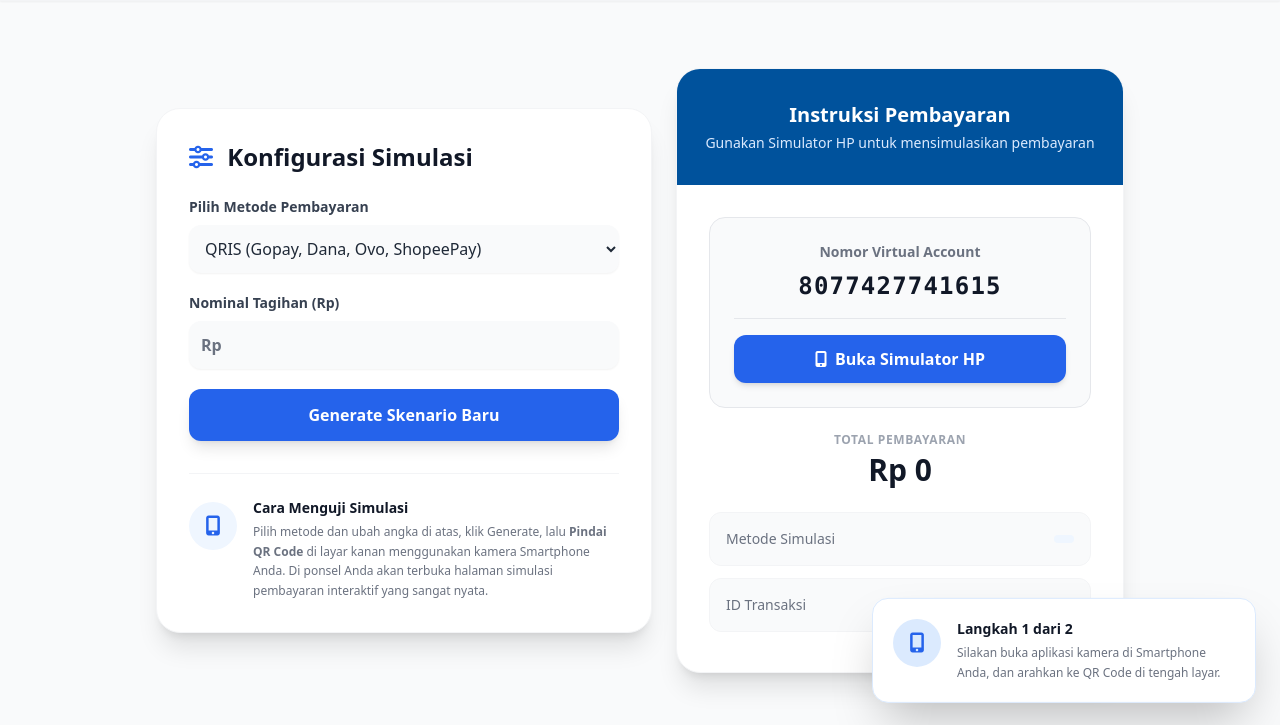
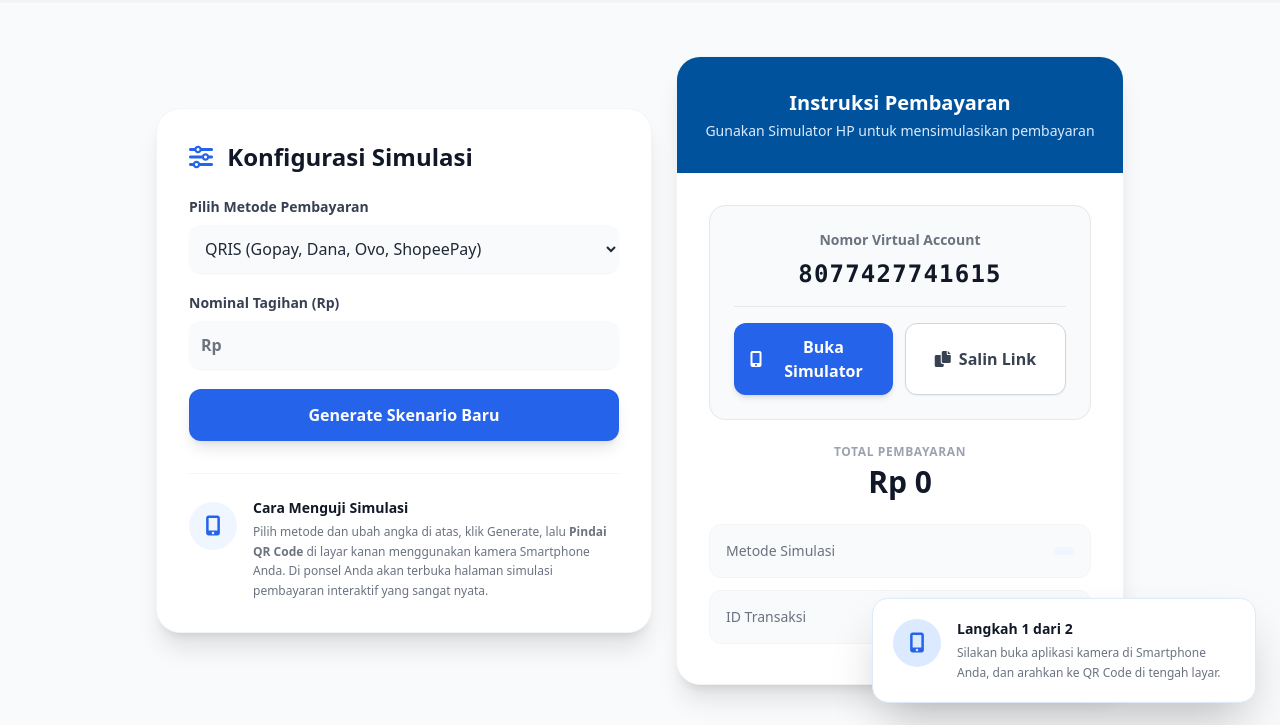
Before and after one commit to Rayhann310/kathapayment, a PHP site: the page made by app/views/demo/qris_display.php in a window 1280 px wide. Shown: the part 60-785 px from the top of the page. Run offline with PHP 8.4, Linux system fonts and the light colour scheme; the template is opened without the code that fills it, so the values that code supplies are empty; some libraries are stand-ins or nearby versions.

Commit message:
Add copy simulation link button for non-QRIS methods

```diff
--- a/app/views/demo/qris_display.php
+++ b/app/views/demo/qris_display.php
@@ -102,10 +102,13 @@
                             <div class="text-2xl font-mono font-bold text-gray-900 tracking-wider">
                                 <?= $method === 'ALFAMART' ? 'KTHA' . rand(10000000, 99999999) : '8077' . rand(100000000, 999999999) ?>
                             </div>
-                            <div class="mt-4 pt-4 border-t border-gray-200">
-                                <a href="<?= $scan_url ?>" target="_blank" class="inline-flex items-center justify-center gap-2 w-full bg-blue-600 hover:bg-blue-700 text-white font-bold py-3 px-4 rounded-xl shadow-md transition-all active:scale-95">
-                                    <i class="fa-solid fa-mobile-screen-button"></i> Buka Simulator HP
+                            <div class="mt-4 pt-4 border-t border-gray-200 flex flex-col sm:flex-row gap-3">
+                                <a href="<?= $scan_url ?>" target="_blank" class="flex-1 inline-flex items-center justify-center gap-2 bg-blue-600 hover:bg-blue-700 text-white font-bold py-3 px-4 rounded-xl shadow-md transition-all active:scale-95">
+                                    <i class="fa-solid fa-mobile-screen-button"></i> Buka Simulator
                                 </a>
+                                <button onclick="copySimulationLink()" class="flex-1 inline-flex items-center justify-center gap-2 bg-white hover:bg-gray-50 text-gray-700 border border-gray-300 font-bold py-3 px-4 rounded-xl shadow-sm transition-all active:scale-95">
+                                    <i class="fa-solid fa-copy"></i> Salin Link
+                                </button>
                             </div>
                         </div>
 
@@ -152,6 +155,23 @@
     <script>
         const trxId = "<?= $id ?>";
         const scanUrl = "<?= $scan_url ?>";
+    </script>
+
+    <script>
+        function copySimulationLink() {
+            navigator.clipboard.writeText(scanUrl).then(() => {
+                const toast = document.createElement('div');
+                toast.className = 'fixed bottom-4 right-4 bg-gray-800 text-white px-4 py-2 rounded-lg shadow-lg text-sm z-50 transition-opacity duration-300';
+                toast.innerHTML = '<i class="fa-solid fa-check mr-2"></i> Link tersalin!';
+                document.body.appendChild(toast);
+                setTimeout(() => {
+                    toast.classList.add('opacity-0');
+                    setTimeout(() => toast.remove(), 300);
+                }, 2000);
+            }).catch(err => {
+                console.error('Failed to copy: ', err);
+            });
+        }
     </script>
 
     <?php if ($method === 'QRIS'): ?>
```
